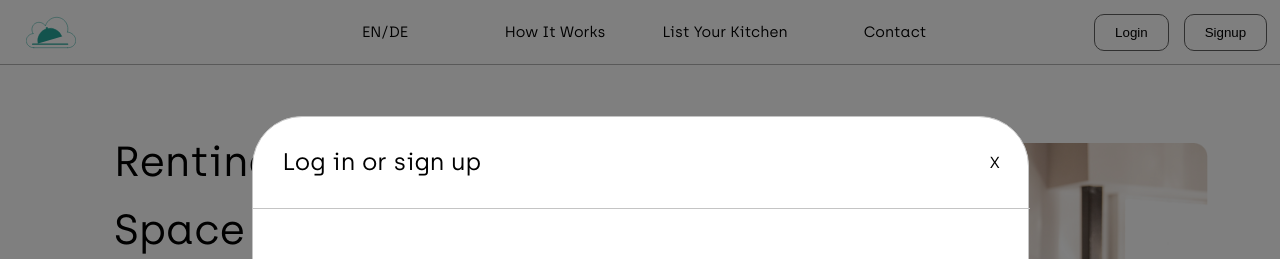
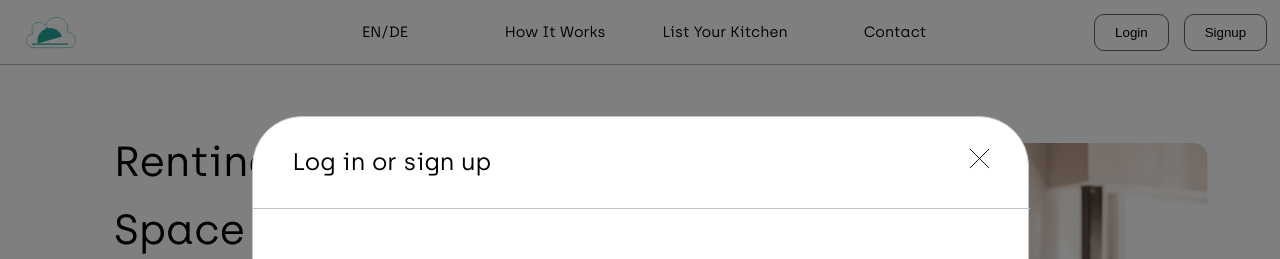
Before and after one commit to FoodleBerlin/foodle, a Next.js app: page / in a window 1280 px wide. Both pictures are taken after a click on the button "Login". Shown: the top 259 px of the page. Built offline with nearby package versions, Linux system fonts and the light colour scheme; a small style sheet from the web is missing.

Commit message:
feat: add svg as close button

```diff
--- a/components/Layout/Modal.module.scss
+++ b/components/Layout/Modal.module.scss
@@ -26,7 +26,7 @@
     display: flex;
     align-items: center;
     justify-content: space-between;
-    padding: 30px;
+    padding: 40px;
     color: #000;
     border-bottom: 1px solid #c4c4c4;
   }
--- a/components/Layout/Modal.tsx
+++ b/components/Layout/Modal.tsx
@@ -1,5 +1,7 @@
 import React from "react";
 import styles from "./Modal.module.scss";
+import Link from "next/link";
+import Image from "next/image";
 
 interface IModalProps {
   show: boolean;
@@ -20,13 +22,16 @@ const Modal = (props: IModalProps) => {
           <div className={styles["modal__title"] + " body-text"}>
             Log in or sign up
           </div>
-          <a
-            className={styles["modal__close"]}
-            href="#"
-            onClick={props.onClose}
-          >
-            X
-          </a>
+          <Link href="/">
+            <a className={styles["modal__close"]} onClick={props.onClose}>
+              <Image
+                src="/close-x.svg"
+                width={21}
+                height={21}
+                alt="Close Login"
+              />
+            </a>
+          </Link>
         </div>
         <div className={styles["modal__body"]}>
           <h2 className="header-secondary">Welcome to Foodle!</h2>
```
Also changed, not shown: public/close-x.svg (added).
